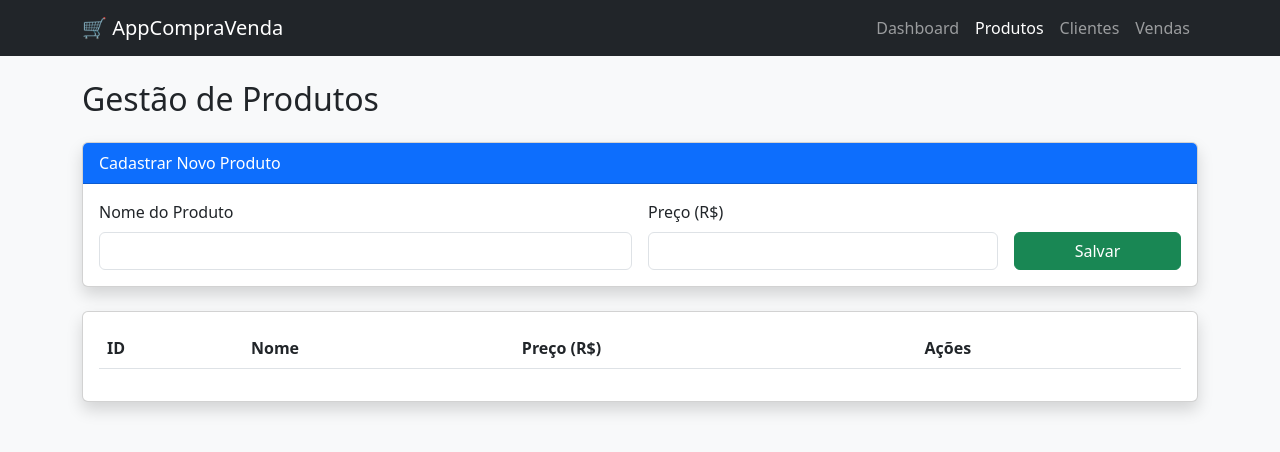
After one commit to Marizon13/app-compra-venda, a Flask app: template templates/editar_produto.html in a window 1280 px wide. The commit adds this page. Shown: the top 452 px of the page. Run offline with Flask 3, Linux system fonts and the light colour scheme; the template is opened without the code that fills it, so the values that code supplies are empty.

Commit message:
feat: adiciona sistema de login, controle de estoque, edicao de cadastros e filtros de vendas

```diff
--- a/app.py
+++ b/app.py
@@ -1,20 +1,29 @@
-from flask import Flask, render_template, request, redirect
+from flask import Flask, render_template, request, redirect, url_for, session
 from flask_sqlalchemy import SQLAlchemy
+from functools import wraps
 
 app = Flask(__name__)
+
+# Configuração de Segurança (Necessário para usar Login/Sessão)
+app.secret_key = 'sua_chave_secreta_aqui'
 
 # Configuração do Banco de Dados PostgreSQL
 app.config['SQLALCHEMY_DATABASE_URI'] = 'postgresql://postgres:admin@localhost/appcompravenda'
 app.config['SQLALCHEMY_TRACK_MODIFICATIONS'] = False
 
-# Inicializa o banco de dados
 db = SQLAlchemy(app)
 
 # --- MODELOS (TABELAS DO BANCO) ---
+class Usuario(db.Model):
+    id = db.Column(db.Integer, primary_key=True)
+    username = db.Column(db.String(50), unique=True, nullable=False)
+    password = db.Column(db.String(50), nullable=False)
+
 class Produto(db.Model):
     id = db.Column(db.Integer, primary_key=True)
     nome = db.Column(db.String(100), nullable=False)
     preco = db.Column(db.Float, nullable=False)
+    estoque = db.Column(db.Integer, nullable=False, default=0)
 
 class Cliente(db.Model):
     id = db.Column(db.Integer, primary_key=True)
@@ -31,43 +40,87 @@ class Venda(db.Model):
     cliente = db.relationship('Cliente', backref=db.backref('vendas', lazy=True))
     produto = db.relationship('Produto', backref=db.backref('vendas', lazy=True))
 
-# Cria as tabelas automaticamente no Postgres
+# Cria as tabelas e o usuário padrão
 with app.app_context():
     db.create_all()
+    # Cria o usuário admin se não existir nenhum
+    if not Usuario.query.first():
+        admin = Usuario(username='admin', password='123')
+        db.session.add(admin)
+        db.session.commit()
 
-# --- ROTA DO DASHBOARD (PÁGINA INICIAL) ---
+# --- CADEADO DE SEGURANÇA (DECORATOR) ---
+def login_required(f):
+    @wraps(f)
+    def decorated_function(*args, **kwargs):
+        if 'usuario_logado' not in session:
+            return redirect(url_for('login'))
+        return f(*args, **kwargs)
+    return decorated_function
+
+# --- ROTAS DE LOGIN E LOGOUT ---
+@app.route('/login', methods=['GET', 'POST'])
+def login():
+    erro = None
+    if request.method == 'POST':
+        usuario = request.form['username']
+        senha = request.form['password']
+
+        user_bd = Usuario.query.filter_by(username=usuario, password=senha).first()
+
+        if user_bd:
+            session['usuario_logado'] = user_bd.username
+            return redirect(url_for('index'))
+        else:
+            erro = "Usuário ou senha incorretos!"
+
+    return render_template('login.html', erro=erro)
+
+@app.route('/logout')
+def logout():
+    session.pop('usuario_logado', None)
+    return redirect(url_for('login'))
+
+# --- ROTA DO DASHBOARD ---
 @app.route('/')
+@login_required
 def index():
-    # Faz as contagens no banco de dados
     total_produtos = Produto.query.count()
     total_clientes = Cliente.query.count()
     total_vendas = Venda.query.count()
-
-    # Calcula a receita total de todas as vendas
     todas_vendas = Venda.query.all()
     receita_total = sum(v.quantidade * v.produto.preco for v in todas_vendas)
-
-    return render_template('index.html',
-                           total_produtos=total_produtos,
-                           total_clientes=total_clientes,
-                           total_vendas=total_vendas,
-                           receita_total=receita_total)
+    return render_template('index.html', total_produtos=total_produtos, total_clientes=total_clientes, total_vendas=total_vendas, receita_total=receita_total)
 
 # --- ROTAS DE PRODUTOS ---
 @app.route('/produtos', methods=['GET', 'POST'])
+@login_required
 def produtos():
     if request.method == 'POST':
         nome = request.form['nome']
         preco = request.form['preco']
-        novo_produto = Produto(nome=nome, preco=float(preco))
+        estoque = request.form['estoque']
+        novo_produto = Produto(nome=nome, preco=float(preco), estoque=int(estoque))
         db.session.add(novo_produto)
         db.session.commit()
         return redirect('/produtos')
-
     lista_produtos = Produto.query.all()
     return render_template('produtos.html', produtos=lista_produtos)
 
+@app.route('/editar_produto/<int:id>', methods=['GET', 'POST'])
+@login_required
+def editar_produto(id):
+    produto = Produto.query.get_or_404(id)
+    if request.method == 'POST':
+        produto.nome = request.form['nome']
+        produto.preco = float(request.form['preco'])
+        produto.estoque = int(request.form['estoque'])
+        db.session.commit()
+        return redirect('/produtos')
+    return render_template('editar_produto.html', produto=produto)
+
 @app.route('/excluir_produto/<int:id>')
+@login_required
 def excluir_produto(id):
     produto = Produto.query.get(id)
     if produto:
@@ -77,6 +130,7 @@ def excluir_produto(id):
 
 # --- ROTAS DE CLIENTES ---
 @app.route('/clientes', methods=['GET', 'POST'])
+@login_required
 def clientes():
     if request.method == 'POST':
         nome = request.form['nome']
@@ -86,11 +140,23 @@ def clientes():
         db.session.add(novo_cliente)
         db.session.commit()
         return redirect('/clientes')
-
     lista_clientes = Cliente.query.all()
     return render_template('clientes.html', clientes=lista_clientes)
 
+@app.route('/editar_cliente/<int:id>', methods=['GET', 'POST'])
+@login_required
+def editar_cliente(id):
+    cliente = Cliente.query.get_or_404(id)
+    if request.method == 'POST':
+        cliente.nome = request.form['nome']
+        cliente.email = request.form['email']
+        cliente.telefone = request.form['telefone']
+        db.session.commit()
+        return redirect('/clientes')
+    return render_template('editar_cliente.html', cliente=cliente)
+
 @app.route('/excluir_cliente/<int:id>')
+@login_required
 def excluir_cliente(id):
     cliente = Cliente.query.get(id)
     if cliente:
@@ -98,29 +164,55 @@ def excluir_cliente(id):
         db.session.commit()
     return redirect('/clientes')
 
-# --- ROTAS DE VENDAS ---
+# --- ROTAS DE VENDAS (COM ESTOQUE E FILTROS) ---
 @app.route('/vendas', methods=['GET', 'POST'])
+@login_required
 def vendas():
     if request.method == 'POST':
         cliente_id = request.form['cliente_id']
         produto_id = request.form['produto_id']
-        quantidade = request.form['quantidade']
+        quantidade = int(request.form['quantidade'])
+        produto = Produto.query.get(produto_id)
 
-        nova_venda = Venda(cliente_id=cliente_id, produto_id=produto_id, quantidade=int(quantidade))
-        db.session.add(nova_venda)
-        db.session.commit()
-        return redirect('/vendas')
+        # Verifica se tem estoque
+        if produto.estoque >= quantidade:
+            produto.estoque -= quantidade
+            nova_venda = Venda(cliente_id=cliente_id, produto_id=produto_id, quantidade=quantidade)
+            db.session.add(nova_venda)
+            db.session.commit()
+            return redirect('/vendas')
+        else:
+            return f"<h1>Erro: Estoque insuficiente! O produto {produto.nome} só tem {produto.estoque} unidades.</h1><br><a href='/vendas'>Voltar</a>"
 
-    lista_vendas = Venda.query.all()
+    # Lógica de Filtros (Busca)
+    cliente_filtro = request.args.get('cliente_id')
+    produto_filtro = request.args.get('produto_id')
+
+    query = Venda.query
+
+    if cliente_filtro:
+        query = query.filter_by(cliente_id=cliente_filtro)
+    if produto_filtro:
+        query = query.filter_by(produto_id=produto_filtro)
+
+    lista_vendas = query.all()
     lista_clientes = Cliente.query.all()
     lista_produtos = Produto.query.all()
 
-    return render_template('vendas.html', vendas=lista_vendas, clientes=lista_clientes, produtos=lista_produtos)
+    return render_template('vendas.html',
+                           vendas=lista_vendas,
+                           clientes=lista_clientes,
+                           produtos=lista_produtos,
+                           cliente_filtro=cliente_filtro,
+                           produto_filtro=produto_filtro)
 
 @app.route('/excluir_venda/<int:id>')
+@login_required
 def excluir_venda(id):
     venda = Venda.query.get(id)
     if venda:
+        # Devolve para o estoque
+        venda.produto.estoque += venda.quantidade
         db.session.delete(venda)
         db.session.commit()
     return redirect('/vendas')
--- a/templates/clientes.html
+++ b/templates/clientes.html
@@ -53,6 +53,10 @@
                             <td>{{ c.email }}</td>
                             <td>{{ c.telefone }}</td>
                             <td>
+                                <!-- Botão de Editar Adicionado -->
+                                <a href="/editar_cliente/{{ c.id }}" class="btn btn-sm btn-warning">Editar</a>
+
+                                <!-- Botão de Excluir que já existia -->
                                 <a href="/excluir_cliente/{{ c.id }}" class="btn btn-sm btn-danger" onclick="return confirm('Tem certeza que deseja excluir este cliente?')">Excluir</a>
                             </td>
                         </tr>
--- /dev/null
+++ b/templates/editar_produto.html
@@ -0,0 +1,76 @@
+<!DOCTYPE html>
+<html lang="pt-br">
+<head>
+    <meta charset="UTF-8">
+    <title>Gestão de Produtos</title>
+    <link href="https://cdn.jsdelivr.net/npm/bootstrap@5.3.0/dist/css/bootstrap.min.css" rel="stylesheet">
+</head>
+<body class="bg-light">
+    <!-- Barra de Navegação -->
+    <nav class="navbar navbar-expand-lg navbar-dark bg-dark mb-4">
+        <div class="container">
+            <a class="navbar-brand" href="/">🛒 AppCompraVenda</a>
+            <div class="navbar-nav">
+                <a class="nav-link" href="/">Dashboard</a>
+                <a class="nav-link active" href="/produtos">Produtos</a>
+                <a class="nav-link" href="/clientes">Clientes</a>
+                <a class="nav-link" href="/vendas">Vendas</a>
+            </div>
+        </div>
+    </nav>
+
+    <div class="container">
+        <h2 class="mb-4">Gestão de Produtos</h2>
+
+        <!-- Formulário de Cadastro -->
+        <div class="card shadow mb-4">
+            <div class="card-header bg-primary text-white">Cadastrar Novo Produto</div>
+            <div class="card-body">
+                <form action="/produtos" method="POST" class="row g-3">
+                    <div class="col-md-6">
+                        <label class="form-label">Nome do Produto</label>
+                        <input type="text" name="nome" class="form-control" required>
+                    </div>
+                    <div class="col-md-4">
+                        <label class="form-label">Preço (R$)</label>
+                        <input type="number" step="0.01" name="preco" class="form-control" required>
+                    </div>
+                    <div class="col-md-2 d-flex align-items-end">
+                        <button type="submit" class="btn btn-success w-100">Salvar</button>
+                    </div>
+                </form>
+            </div>
+        </div>
+
+        <!-- Tabela de Produtos -->
+        <div class="card shadow">
+            <div class="card-body">
+                <table class="table table-striped table-hover">
+                    <thead>
+                        <tr>
+                            <th>ID</th>
+                            <th>Nome</th>
+                            <th>Preço (R$)</th>
+                            <th>Ações</th>
+                        </tr>
+                    </thead>
+                    <tbody>
+                        {% for produto in produtos %}
+                        <tr>
+                            <td>{{ produto.id }}</td>
+                            <td>{{ produto.nome }}</td>
+                            <td>R$ {{ "%.2f"|format(produto.preco) }}</td>
+                            <td>
+                                <!-- Botões de Ação -->
+                                <a href="/editar_produto/{{ produto.id }}" class="btn btn-warning btn-sm">Editar</a>
+                                <a href="/excluir_produto/{{ produto.id }}" class="btn btn-danger btn-sm" onclick="return confirm('Tem certeza que deseja excluir?');">Excluir</a>
+                            </td>
+                        </tr>
+                        {% endfor %}
+                    </tbody>
+                </table>
+            </div>
+        </div>
+    </div>
+</body>
+</html>
```
Also changed, not shown: templates/base.html (+7 -2 lines), templates/editar_cliente.html (added, +42 -0 lines), templates/login.html (added, +29 -0 lines), templates/produtos.html (+19 -7 lines), templates/vendas.html (+46 -13 lines).
